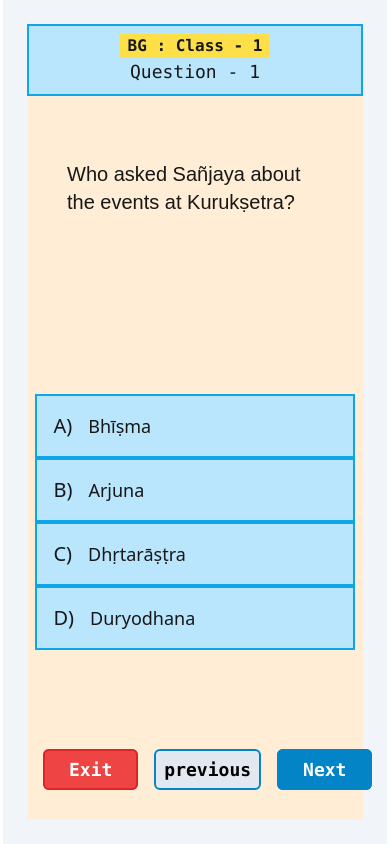
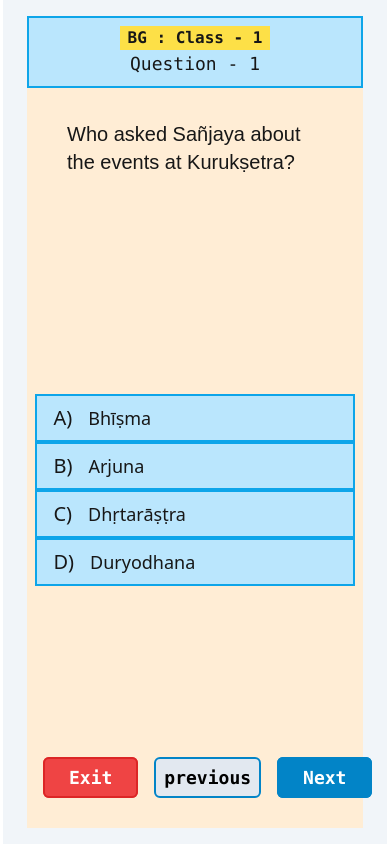
Before and after one commit to omkarharade/BLYF-Classroom, a Next.js app: page /assessments/0 in a window 390 px wide. Built offline with nearby package versions, Linux system fonts and the light colour scheme.

Commit message:
made the interface more responsive across devices

```diff
--- a/src/app/assessments/[id]/page.tsx
+++ b/src/app/assessments/[id]/page.tsx
@@ -12,7 +12,7 @@ export default async function Interface({
 
 	return (
 		<>
-			<div className="min-w-[24rem] min-h-[50rem] h-screen  w-[97%] bg-slate-100 mx-auto  py-[1.5rem] px-[1.5rem]">
+			<div className="min-w-[24rem] min-h-fit h-screen  w-[97%] bg-slate-100 mx-auto  py-[1rem] px-[1.5rem]">
 				<InterfaceDisplay data={data[id]} />
 			</div>
 		</>
--- a/src/components/InterfaceDisplay.tsx
+++ b/src/components/InterfaceDisplay.tsx
@@ -5,12 +5,12 @@ import React, { useEffect, useState } from "react";
 const InterfaceDisplay = (props: any) => {
 	const [qNumber, setQNumber] = useState(0);
 	const optionColorBlue =
-		"flex flex-row w-[rem] py-[1rem] px-[1rem] font-sans text-xl font-medium  bg-sky-200 hover:bg-sky-700 border-2 hover:text-white border-sky-500";
+		"flex flex-row w-full py-[0.5rem] md:py-[1rem] px-[1rem] font-sans text-xl font-medium  bg-sky-200 hover:bg-sky-700 border-2 hover:text-white border-sky-500";
 
 	const optionColorRed =
-		"flex flex-row w-[rem] py-[1rem] px-[1rem] font-sans text-xl font-medium  bg-red-200 hover:bg-red-700 border-2 hover:text-white border-red-500";
+		"flex flex-row w-full md:py-[1rem] px-[1rem] font-sans text-xl font-medium  bg-red-200 hover:bg-red-700 border-2 hover:text-white border-red-500";
 	const optionColorGreen =
-		"flex flex-row w-[rem] py-[1rem] px-[1rem] font-sans text-xl font-medium  bg-green-200 hover:bg-green-700 border-2 hover:text-white border-green-500";
+		"flex flex-row w-full md:py-[1rem] px-[1rem] font-sans text-xl font-medium  bg-green-200 hover:bg-green-700 border-2 hover:text-white border-green-500";
 
 	const [optionJudge1, setOptionJudge1] = useState(optionColorBlue);
 	const [optionJudge2, setOptionJudge2] = useState(optionColorBlue);
@@ -98,7 +98,7 @@ const InterfaceDisplay = (props: any) => {
 	}
 
 	return (
-		<div className="w-full  max-w-screen-xl h-full bg-orange-100  mx-auto flex flex-col justify-between">
+		<div className="w-full  max-w-screen-xl min-h-fit h-full bg-orange-100  mx-auto flex flex-col justify-between">
 			<div>
 				{/* question sub header */}
 				<div className="w-[100%] px-[1rem] py-2 sm:flex-row  flex flex-col items-center  justify-between bg-sky-200 border-2 border-sky-500 ">
@@ -112,7 +112,7 @@ const InterfaceDisplay = (props: any) => {
 				</div>
 
 				{/* question text div */}
-				<div className="flex justify-center h-[10rem] overflow-y-scroll  min-w-[20rem] mx-auto mt-[3rem]">
+				<div className="flex justify-center min-h-[8rem] max-h-[11rem] overflow-y-scroll  min-w-[20rem] mx-auto mt-[1rem] sm:mt-[2rem] mb-[1rem] md:mt-[3rem]">
 					<div className="min-w-[20rem] w-[90%]  px-[2rem] py-[1rem] text-xl md:text-2xl">
 						{props.data.questions[qNumber].questionText}
 					</div>
@@ -120,7 +120,7 @@ const InterfaceDisplay = (props: any) => {
 			</div>
 
 			{/* options div */}
-			<div className="mx-auto w-[95%] mb-[1rem] mt-[2rem]">
+			<div className="mx-auto w-[95%] md:mb-[1rem] md:mt-[2rem]">
 				{/* option -1 */}
 				<div
 					onClick={() => {
```
